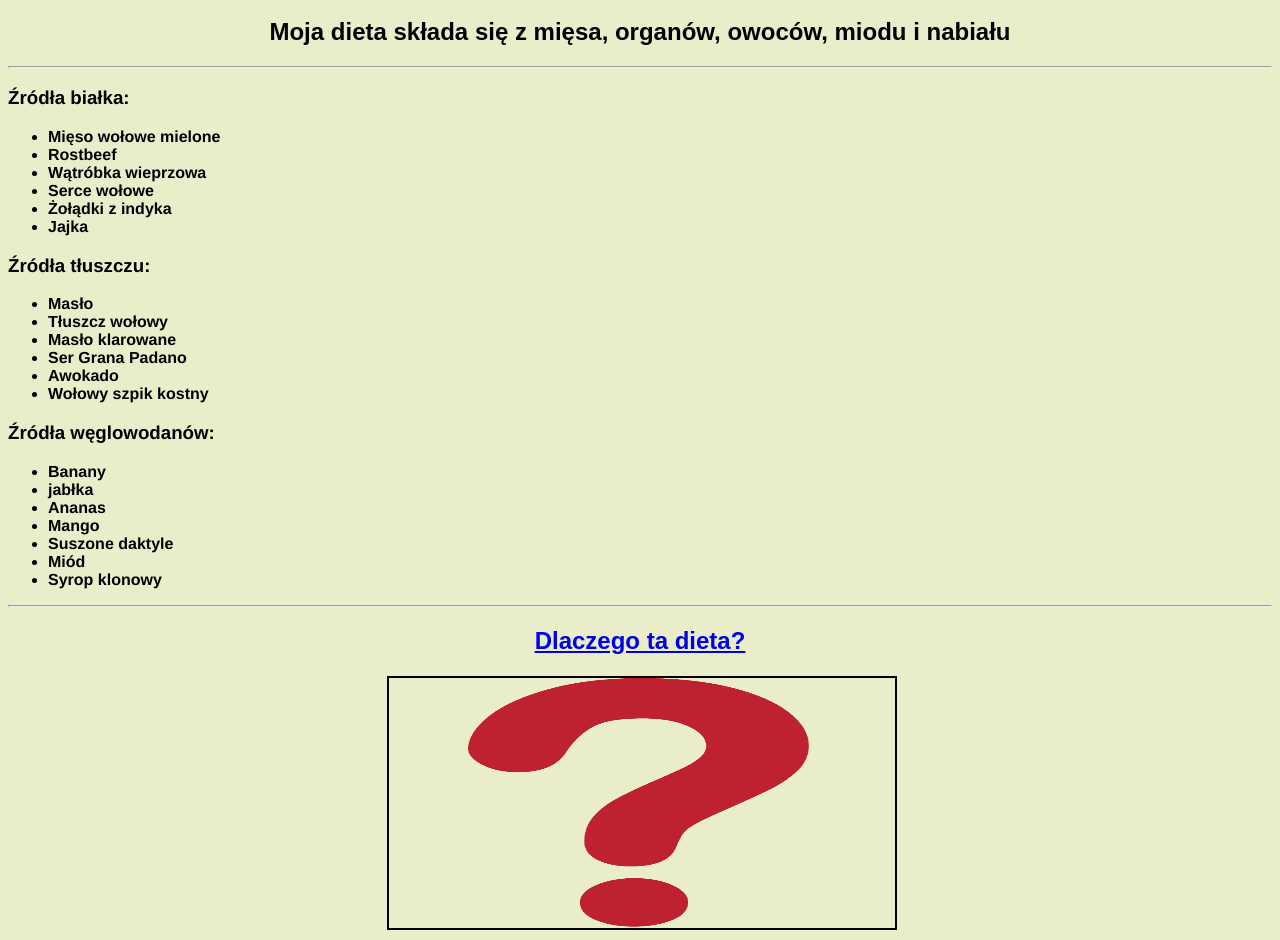
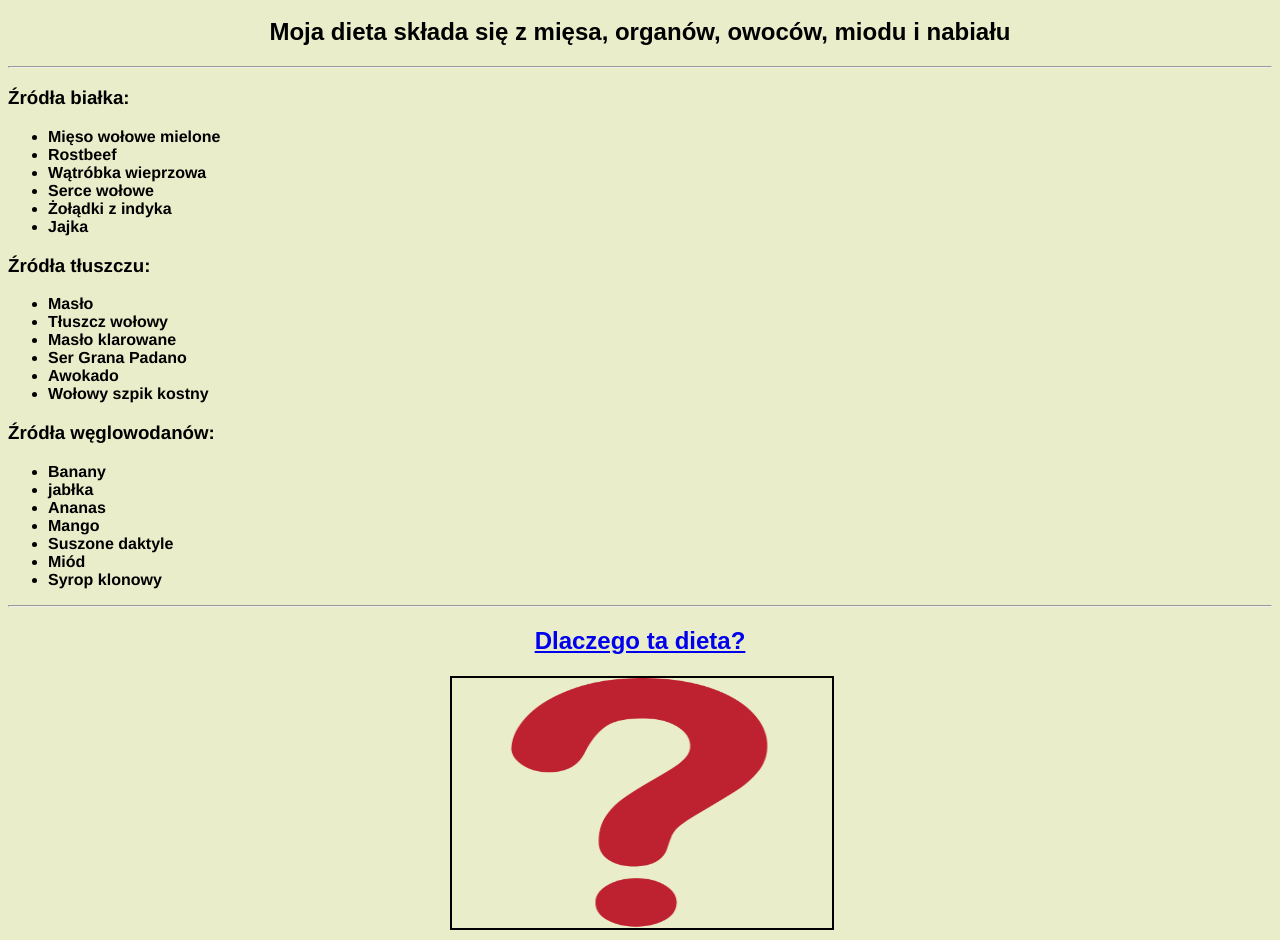
Before and after one commit to JakubDzioba/html-portfolio, a plain HTML site: page diet.html in a window 1280 px wide. Shown: the part 49-989 px from the top of the page. Drawn offline with Linux system fonts and the light colour scheme; a web font is replaced by a local one.

Commit message:
Add files via upload

```diff
--- a/diet.html
+++ b/diet.html
@@ -17,8 +17,8 @@
   img{
           border: 2px solid black;
           margin: 2px;
-          width: 40%;
-          margin-left: 30%;
+          width: 30%;
+          margin-left: 35%;
       }
 
     p{
```
Also changed, not shown: index.html (+2 -2 lines), omnie.html (+2 -2 lines), whythisdiet.html (+2 -2 lines).
